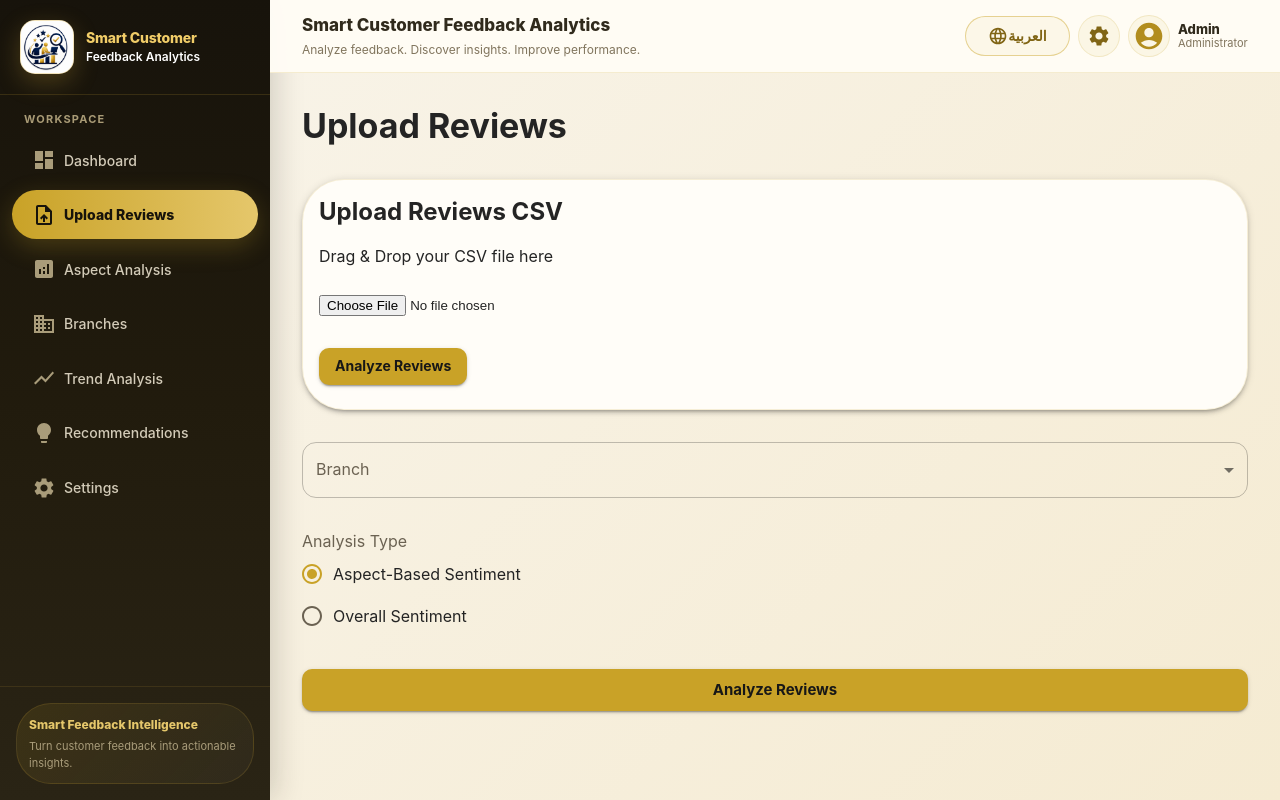
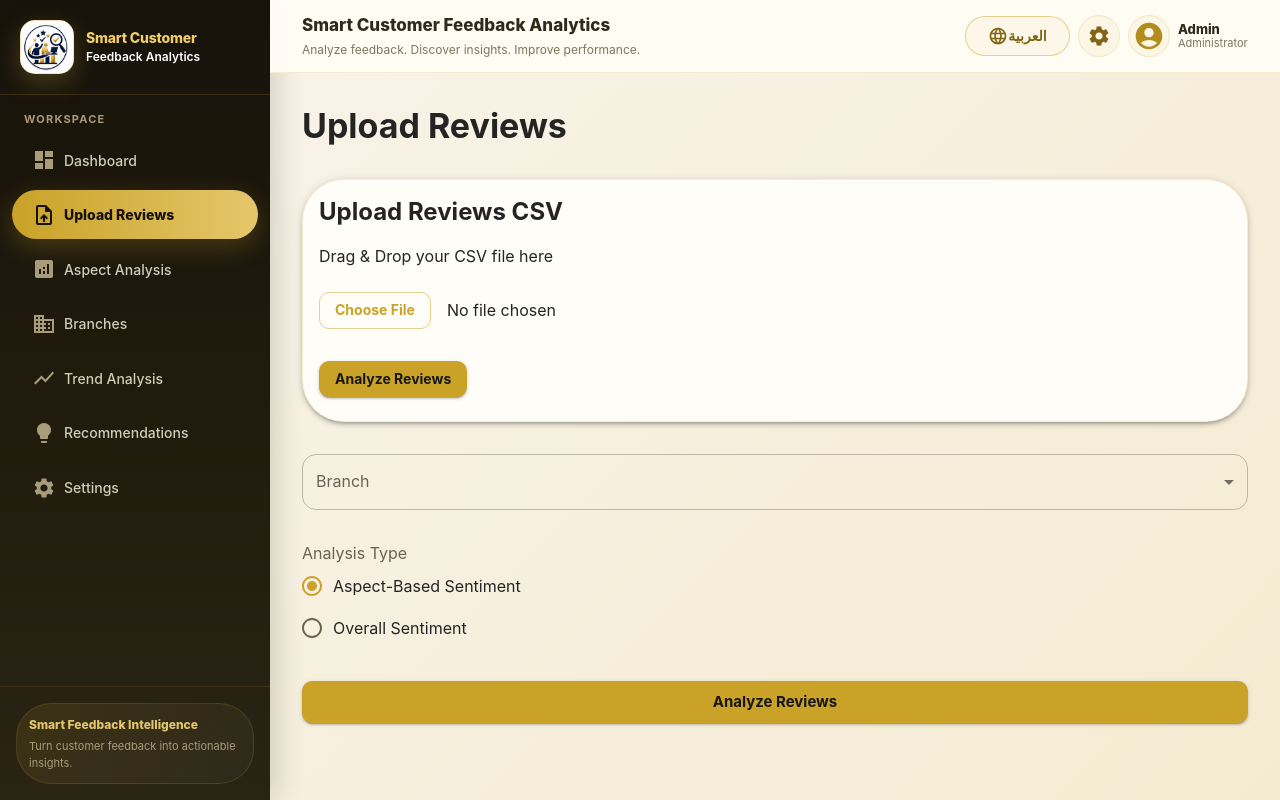
Before and after one commit to missalaasalah/ReviewIQ--AI--Frontend, a React (Vite) app: page /upload in a window 1280 px wide. Built offline with nearby package versions, Linux system fonts and the light colour scheme.

Commit message:
Add files via upload

```diff
--- a/src/pages/Upload/components/UploadCard.tsx
+++ b/src/pages/Upload/components/UploadCard.tsx
@@ -6,7 +6,7 @@ import {
   Button
 } from "@mui/material";
 
-import { useState } from "react";
+import { useRef, useState } from "react";
 import { useLanguage } from "../../../i18n/LanguageContext";
 
 
@@ -14,6 +14,12 @@ export default function UploadCard() {
   const { t } = useLanguage();
 
   const [file, setFile] = useState<File | null>(null);
+
+  const fileInputRef = useRef<HTMLInputElement>(null);
+
+  const handleChooseFileClick = () => {
+    fileInputRef.current?.click();
+  };
 
 
   const handleFileChange = (
@@ -75,34 +81,34 @@ export default function UploadCard() {
 
         <Box
           sx={{
-            mb: 3
+            mb: 3,
+            display: "flex",
+            alignItems: "center",
+            gap: 2,
           }}
         >
 
+          {/* Hidden native input, triggered by our own translated button */}
           <input
+            ref={fileInputRef}
             type="file"
             accept=".csv,.xlsx"
             onChange={handleFileChange}
+            style={{ display: "none" }}
           />
 
+          <Button
+            variant="outlined"
+            onClick={handleChooseFileClick}
+          >
+            {t("chooseFile")}
+          </Button>
+
+          <Typography color="text.secondary">
+            {file ? file.name : t("noFileChosen")}
+          </Typography>
 
         </Box>
-
-
-
-        {file && (
-
-          <Typography
-            sx={{
-              mb: 2
-            }}
-          >
-
-            {t("selectedFile")}: {file.name}
-
-          </Typography>
-
-        )}
 
 
 
```
